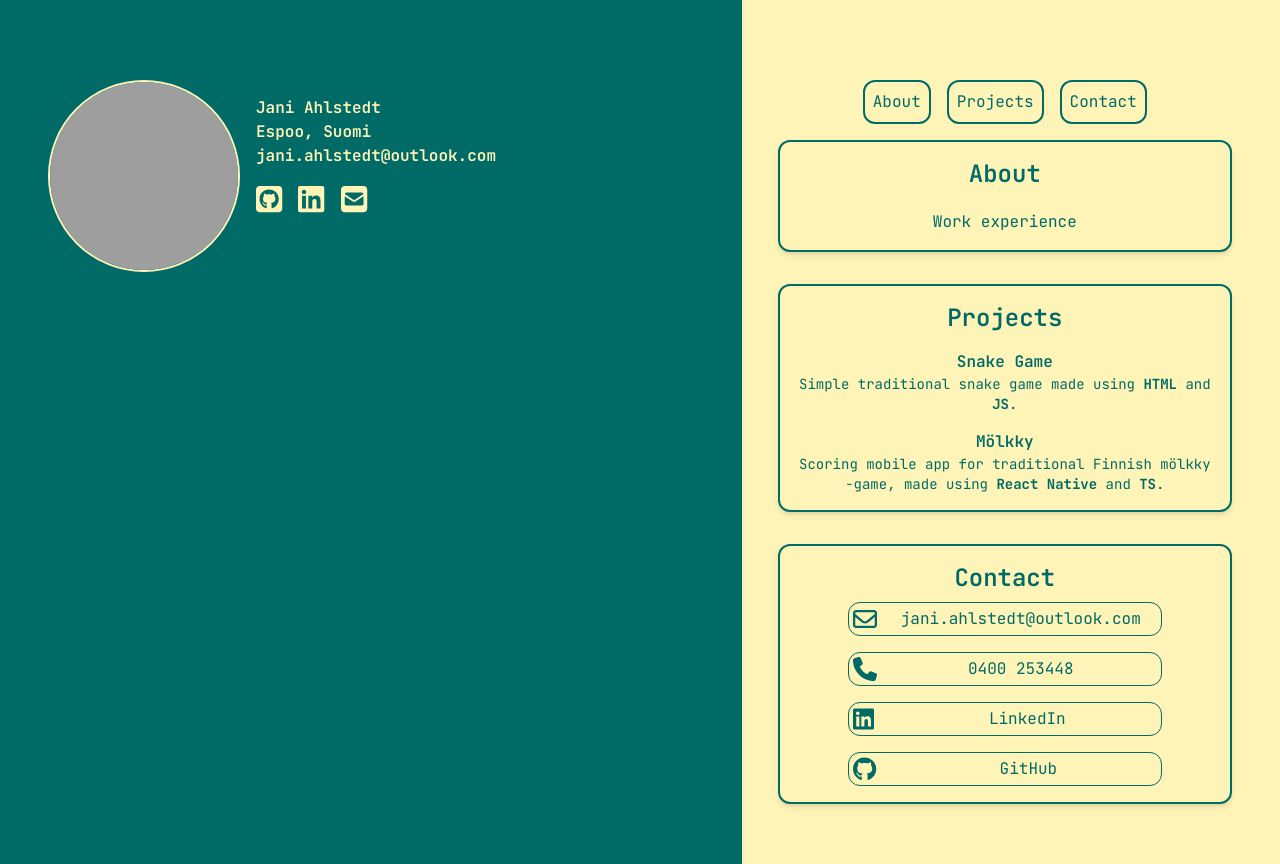
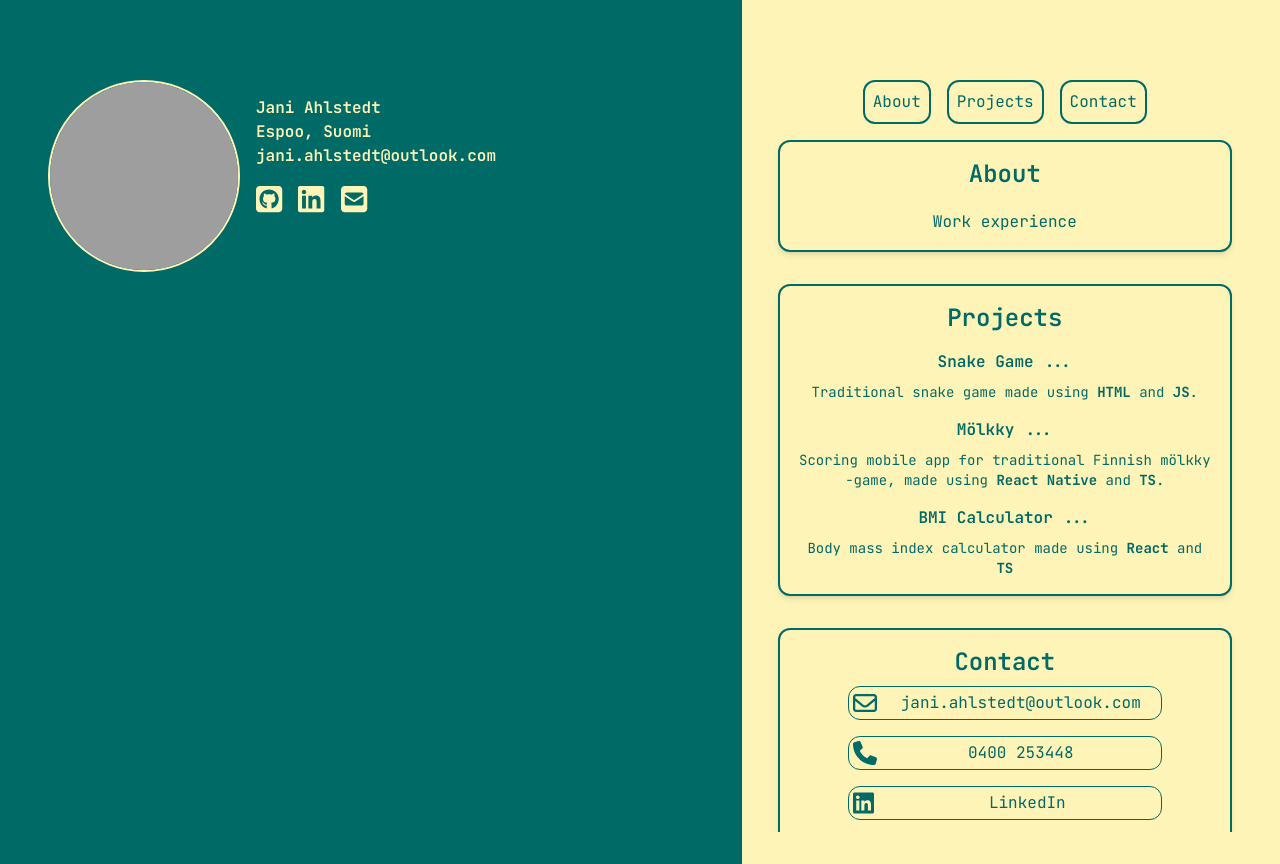
Before and after one commit to JaniAhl/Portfolio, a React (Vite) app: page / in a window 1280 px wide. Built offline with nearby package versions, Linux system fonts and the light colour scheme; grey boxes are pictures that could not be loaded.

Commit message:
Added text

```diff
--- a/src/App.jsx
+++ b/src/App.jsx
@@ -68,13 +68,23 @@ const App = () => {
         <section className='w-full bg-softCream p-4 text-seaGreen rounded-xl my-4 shadow-md border-2 border-seaGreen'>
           <h1 className='text-2xl font-semibold mb-4'>Projects</h1>
 
-          <h2 className='text-1xl font-semibold'>Snake Game</h2>
-          <p className='text-sm'>Simple traditional snake game made using <p className='inline font-bold'>HTML </p>
-            and <p className='inline font-bold'>JS</p>.</p>
+          <div>
+            <h2 className='text-1xl font-semibold'>Snake Game <button className='inline'> ...</button></h2>
+            <p className='text-sm mt-2'>Traditional snake game made using <p className='inline font-bold'>HTML </p>
+              and <p className='inline font-bold'>JS</p>.</p>
+          </div>
 
-          <h2 className='text-1xl font-semibold mt-4'>Mölkky</h2>
-          <p className='text-sm'>Scoring mobile app for traditional Finnish mölkky -game, made using <p className='inline font-bold'>React Native </p>
-            and <p className='inline font-bold'>TS</p>.</p>
+          <h2 className='text-1xl font-semibold mt-4'>Mölkky <button className='inline'> ...</button></h2>
+          <div>
+            <p className='text-sm mt-2'>Scoring mobile app for traditional Finnish mölkky -game, made using <p className='inline font-bold'>React Native </p>
+              and <p className='inline font-bold'>TS</p>.</p>
+          </div>
+
+          <div>
+            <h2 className='text-1xl font-semibold mt-4'>BMI Calculator <button className='inline'> ...</button></h2>
+            <p className='text-sm mt-2'>Body mass index calculator made using <p className='inline font-bold'>React</p> and
+              <p className='inline font-bold'> TS</p></p>
+          </div>
         </section>
 
         {/* Contact */}
```
